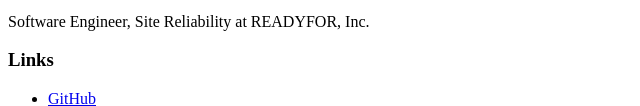
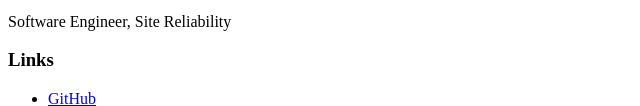
Before and after one commit to shmokmt/shmokmt, a plain HTML site: page pages/index.html in a window 1280 px wide. Shown: the part 223-329 px from the top of the page, without its empty margins (0-640 px from the left). Drawn offline with Linux system fonts and the light colour scheme.

Commit message:
leave READYFOR

```diff
--- a/pages/index.html
+++ b/pages/index.html
@@ -9,7 +9,7 @@
 <body>
     <div id="avator"><img src="https://github.com/shmokmt.png" width=20% height=20%></div>
     <div id="name">Shoma Okamoto</div>
-    <p>Software Engineer, Site Reliability at READYFOR, Inc.</p>
+    <p>Software Engineer, Site Reliability</p>
     <h3>Links</h3>
     <ul>
         <li><a href="https://github.com/shmokmt">GitHub</a></li>
```
Also changed, not shown: 1 other file.
